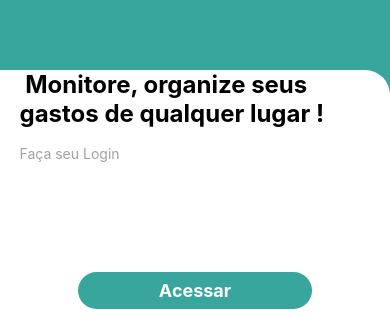
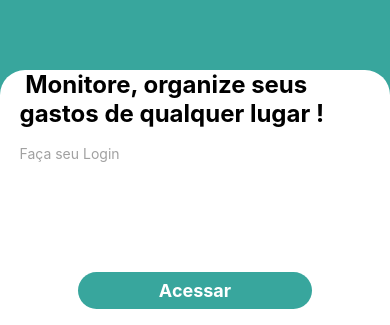
Before and after one commit to Victor-Sarti/LoginAnimado, a React Native app: screen /Welcome in a window 390 px wide. Shown: the part 493-818 px from the top of the page. Built offline with nearby package versions, Linux system fonts and the light colour scheme.

Commit message:
style: adjust the container border-radius

```diff
--- a/src/pages/Welcome/index.js
+++ b/src/pages/Welcome/index.js
@@ -43,7 +43,7 @@ const styles = StyleSheet.create({
     containerForm: {
         flex:1,
         backgroundColor: '#FFF',
-        borderBottomLeftRadius: 25,
+        borderTopLeftRadius: 25,
         borderTopRightRadius: 25,
         paddingStart: '5%',
         paddingEnd: '5%',
```
